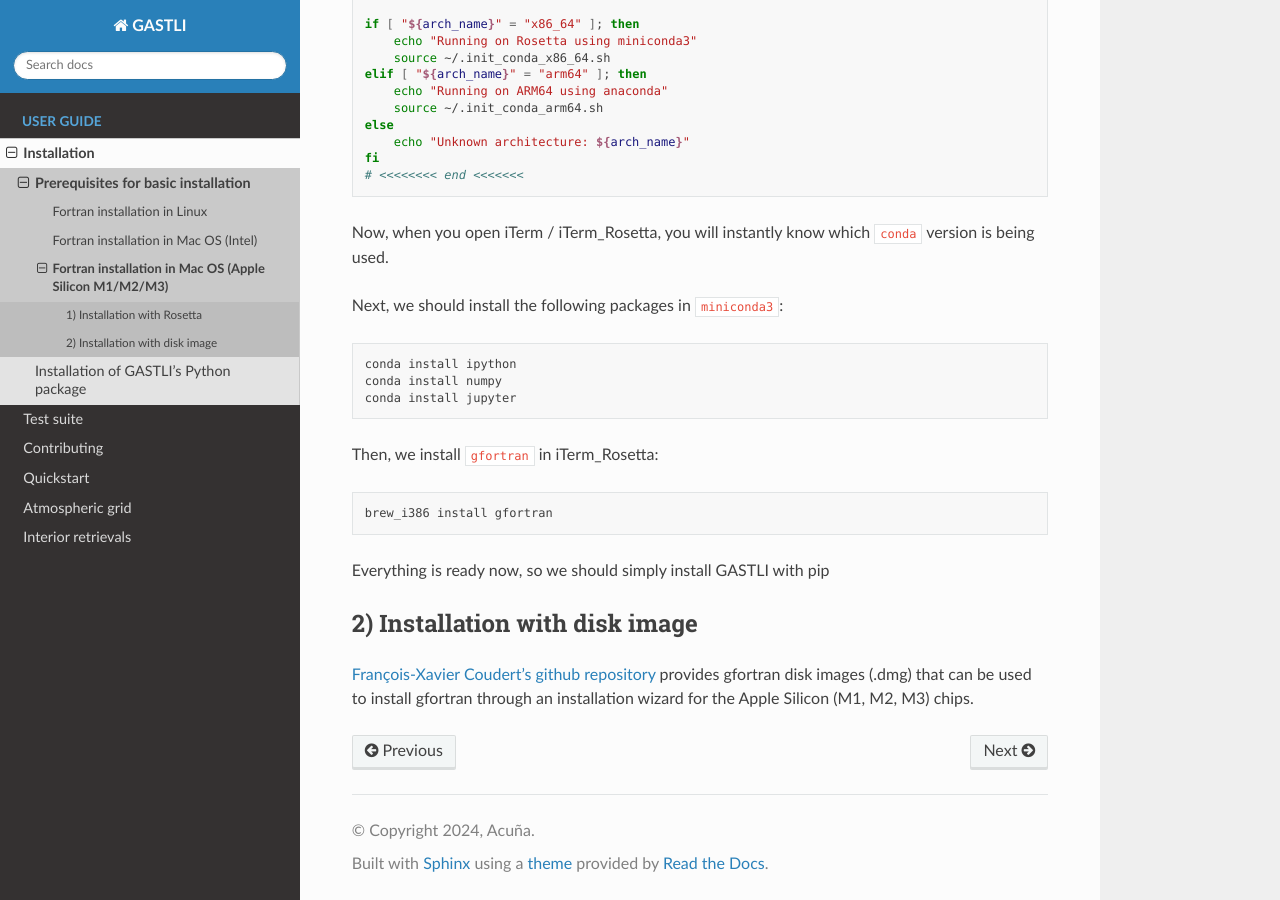
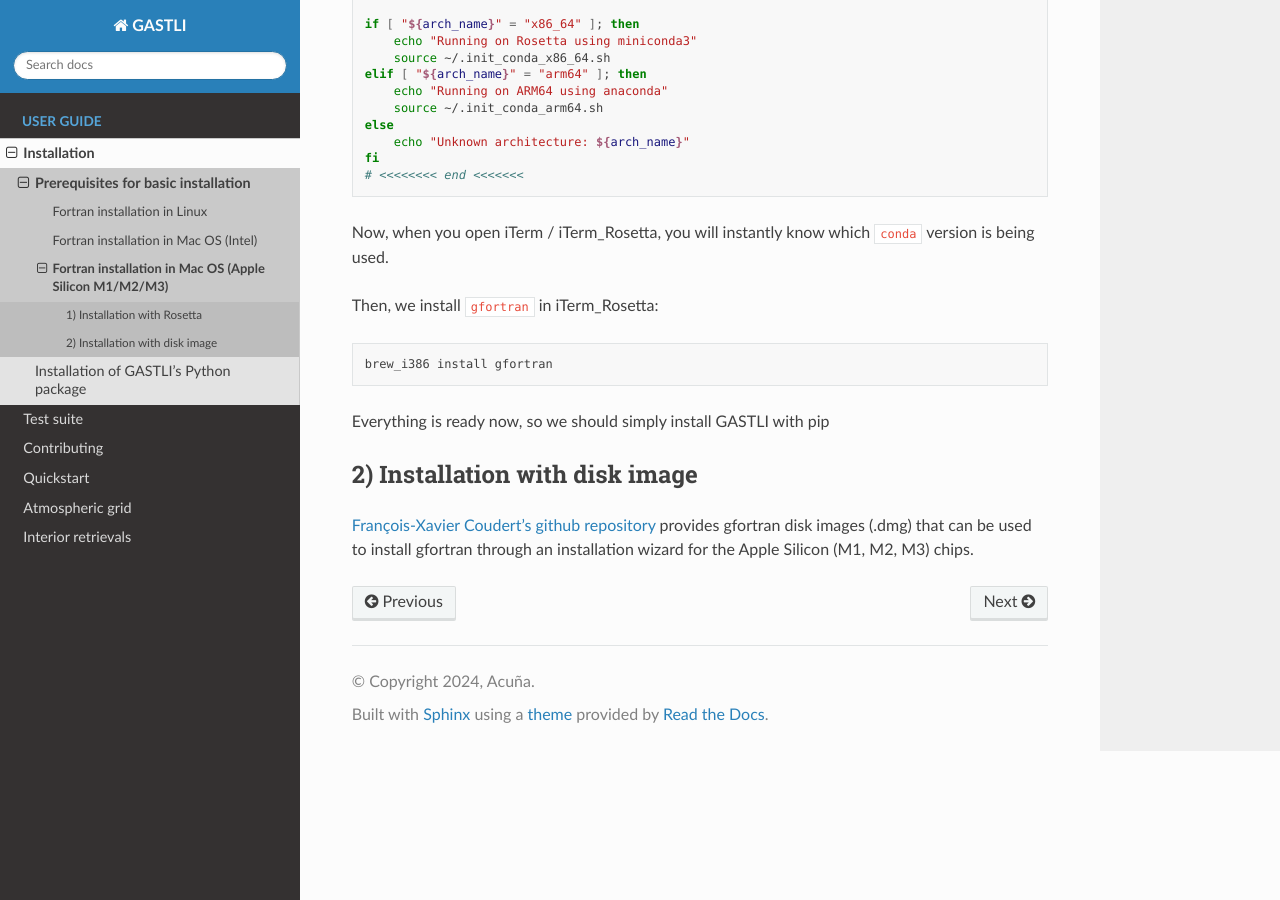
Before and after one commit to lorenaacuna/GASTLI, a Sphinx documentation site: the page built from docs/source/macos_arm64_install.rst, in a window 1280 px wide and 900 px high, scrolled down 2705 px. Built offline with Sphinx 7.4.7 and the Read the Docs theme 3.1.0, drawn with Linux system fonts in a browser that asks for light colours.

Commit message:
Update macos_arm64_install.rst

```diff
--- a/docs/source/macos_arm64_install.rst
+++ b/docs/source/macos_arm64_install.rst
@@ -128,14 +128,6 @@
 
 Now, when you open iTerm / iTerm_Rosetta, you will instantly know which ``conda`` version is being used.
 
-Next, we should install the following packages in ``miniconda3``:
-
-.. code-block:: bash
-
-   conda install ipython
-   conda install numpy
-   conda install jupyter
-
 Then, we install ``gfortran`` in iTerm_Rosetta:
 
 .. code-block:: bash
```
